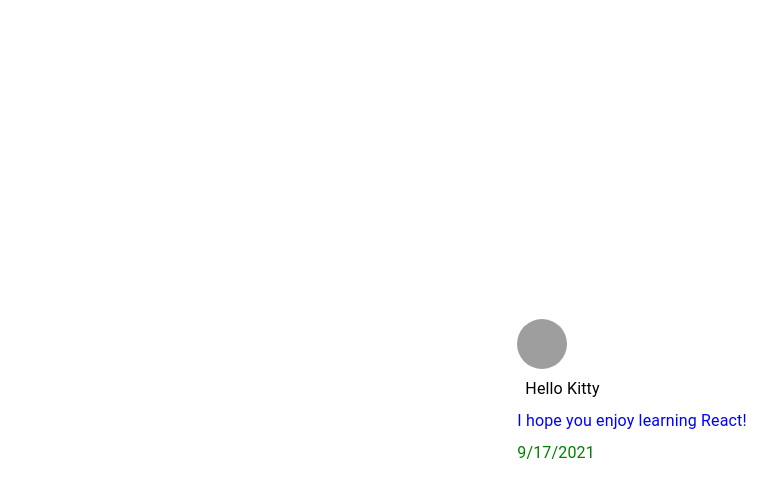
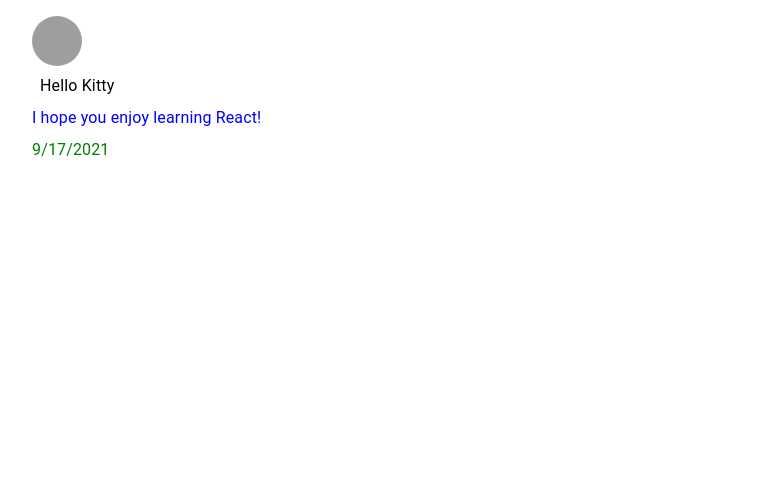
Before and after one commit to awon20/learning-react, a React (Create React App) app: page / in a window 1280 px wide. Shown: the top 498 px of the page, without its empty margins (8-785 px from the left). Built offline with nearby package versions, Linux system fonts and the light colour scheme; grey boxes are pictures that could not be loaded.

Commit message:
add a MUI-Box to the Box Component

```diff
--- a/src/App.js
+++ b/src/App.js
@@ -1,12 +1,7 @@
 // const element = <h1>Hello, {name}</h1>;
 import { Comment } from "./components/Comment";
-import { makeStyles, Grid } from "@material-ui/core";
-
-const useStyles = makeStyles((theme) => ({
-  root: {
-    alignContent: "center",
-  },
-}));
+import Grid from "@material-ui/core/Grid";
+import Box from "@material-ui/core/Box";
 
 const comment = {
   date: new Date(),
@@ -17,23 +12,16 @@ const comment = {
   },
 };
 function App(props) {
-  const classes = useStyles();
   return (
-    <Grid
-      container
-      spacing={2}
-      direction="column"
-      alignItems="center"
-      justify="center"
-      style={{ minHeight: "100vh" }}
-      className={classes.root}
-    >
+    <Box sx={{ flexGrow: 1 }}>
+      <Grid container item xs="auto">
         <Comment
           date={comment.date}
           text={comment.text}
           author={comment.author}
         />
       </Grid>
+    </Box>
   );
 }
 
```
Lines whose indentation alone changed are shown as unchanged.
